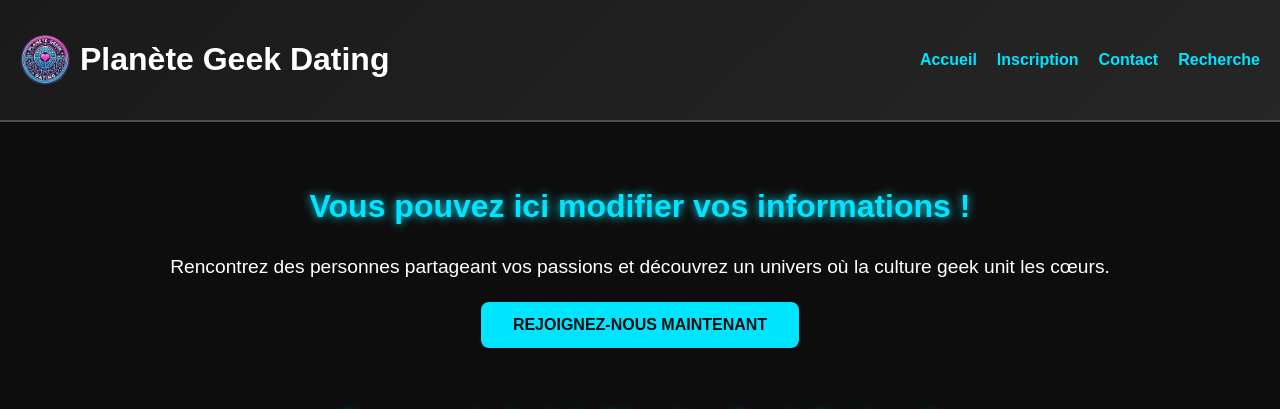
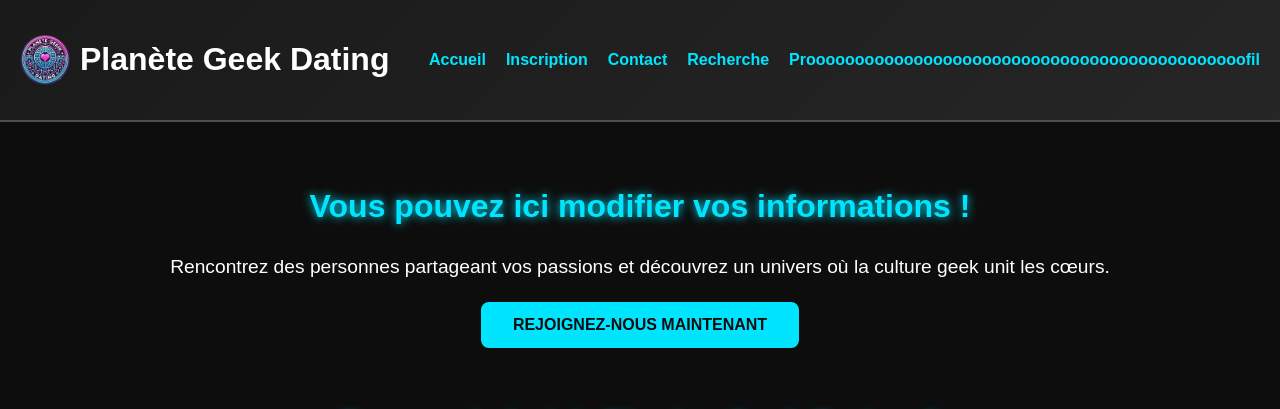
Before and after one commit to Evabela/Projet-NSI-SQL, a Flask app: page /profil in a window 1280 px wide. Shown: the top 409 px of the page. Run offline with Flask 3, Linux system fonts and the light colour scheme.

Commit message:
c  v,ncv bv

```diff
--- a/templates/Contacts.html
+++ b/templates/Contacts.html
@@ -20,6 +20,7 @@
                 <li><a href={{url_for("index")}}#signup>Inscription</a></li>
                 <li><a href={{url_for('Contacts')}}>Contact</a></li>
                 <li><a href={{url_for('recherche')}}>Recherche</a></li>
+                <li><a href={{url_for('profil')}}>Prooooooooooooooooooooooooooooooooooooooooooooofil</a></li>
             </ul>
         </nav>
     </header>
--- a/templates/profil.html
+++ b/templates/profil.html
@@ -20,6 +20,7 @@
                 <li><a href="#signup">Inscription</a></li>
                 <li><a href={{url_for('Contacts')}}>Contact</a></li>
                 <li><a href={{url_for('recherche')}}>Recherche</a></li>
+                <li><a href={{url_for('profil')}}>Prooooooooooooooooooooooooooooooooooooooooooooofil</a></li>
             </ul>
         </nav>
     </header>
--- a/templates/recherche.html
+++ b/templates/recherche.html
@@ -20,6 +20,7 @@
                 <li><a href={{url_for("index")}}#signup>Inscription</a></li>
                 <li><a href={{url_for('Contacts')}}>Contact</a></li>
                 <li><a href={{url_for('recherche')}}>Recherche</a></li>
+                <li><a href={{url_for('profil')}}>Prooooooooooooooooooooooooooooooooooooooooooooofil</a></li>
             </ul>
         </nav>
     </header>
--- a/templates/resultats.html
+++ b/templates/resultats.html
@@ -18,6 +18,7 @@
                 <li><a href="index.html">Accueil</a></li>
                 <li><a href="Contacts.html">Contact</a></li>
                 <li><a href="recherche.html">Recherche</a></li>
+
             </ul>
         </nav>
     </header>
```
